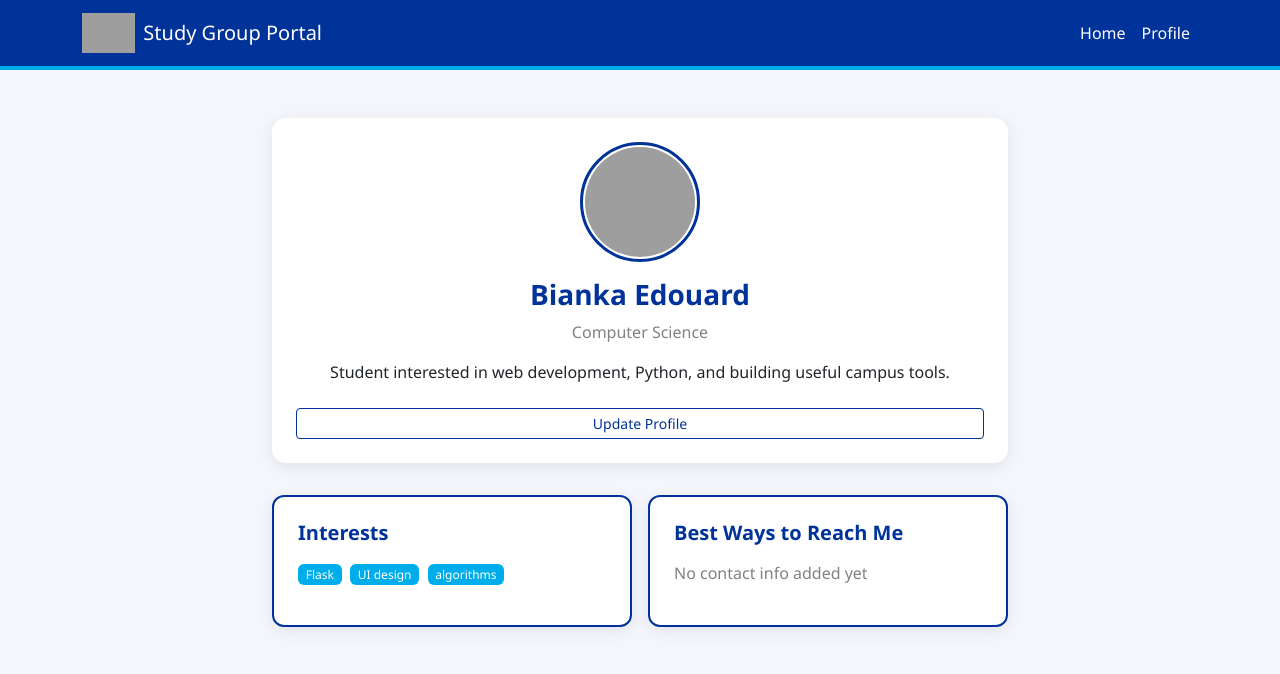
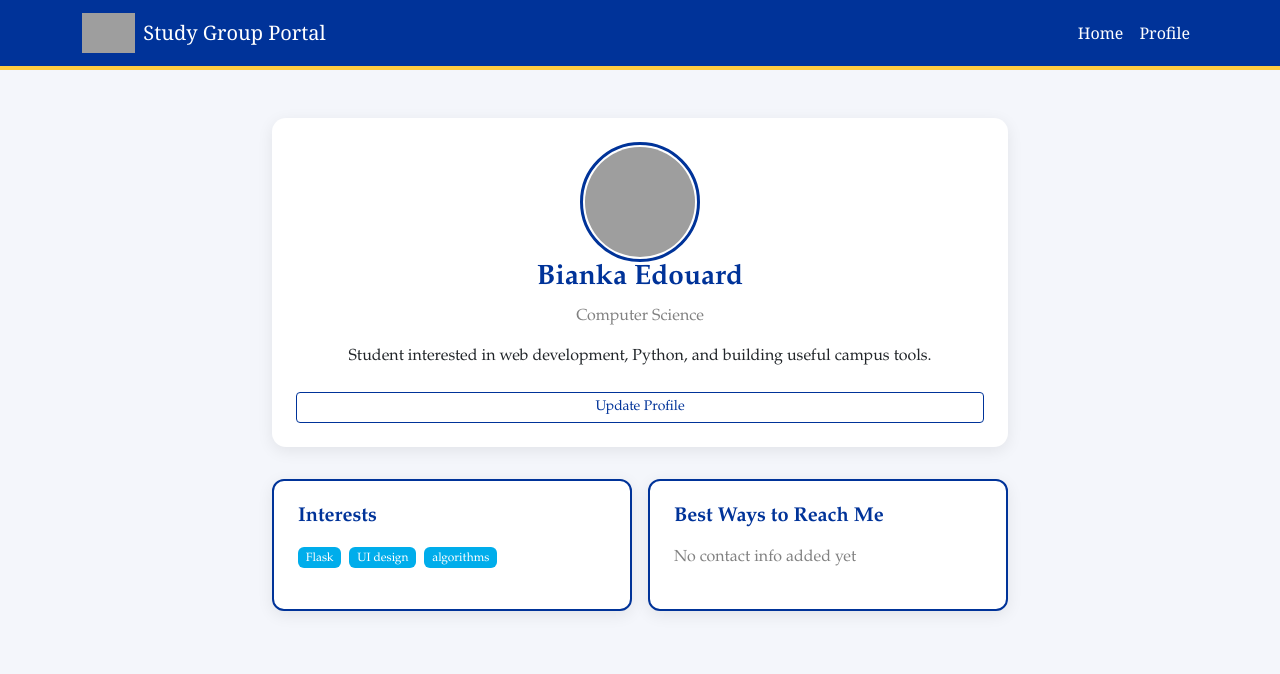
Before and after one commit to pjr8/CSC330-Project, a Flask app: page /profile in a window 1280 px wide. Shown: the top 674 px of the page. Run offline with Flask 3, Linux system fonts and the light colour scheme; grey boxes are pictures that could not be loaded.

Commit message:
matching css to look like homepage

```diff
--- a/static/css/style.css
+++ b/static/css/style.css
@@ -14,7 +14,7 @@
    ========================= */
 body {
   background-color: #f4f6fb;
-  font-family: "Segoe UI", Arial, sans-serif;
+  font-family: "Palatino Linotype", "Book Antiqua", "Times New Roman", Times, serif;
   color: #1a1a1a;
 }
 
@@ -23,13 +23,14 @@ body {
    ========================= */
 .scsu-navbar {
   background-color: var(--scsu-blue);
-  border-bottom: 4px solid var(--scsu-cyan);
+  border-bottom: 4px solid var(--scsu-yellow);
 }
 
 .navbar-brand,
 .nav-link {
   color: var(--scsu-white) !important;
   font-weight: 500;
+  font-family: Cochin, Georgia, "Times New Roman", Times, serif;
 }
 
 .nav-link:hover {
@@ -60,6 +61,7 @@ body {
   border: 3px solid var(--scsu-blue);
   padding: 2px;
   background: white;
+  font-family: Cochin, Georgia, "Times New Roman", Times, serif;
 }
 
 /* =========================
--- a/templates/profile.html
+++ b/templates/profile.html
@@ -15,7 +15,7 @@
            class="rounded-circle mx-auto profile-avatar"
            width="120" height="120">
 
-      <h3 class="mt-3">{{ user.firstName }} {{ user.lastName }}</h3>
+      <h3 class="profile-name">{{ user.firstName }} {{ user.lastName }}</h3>
 
       <p class="text-muted">{{ user.major }}</p>
 
```
